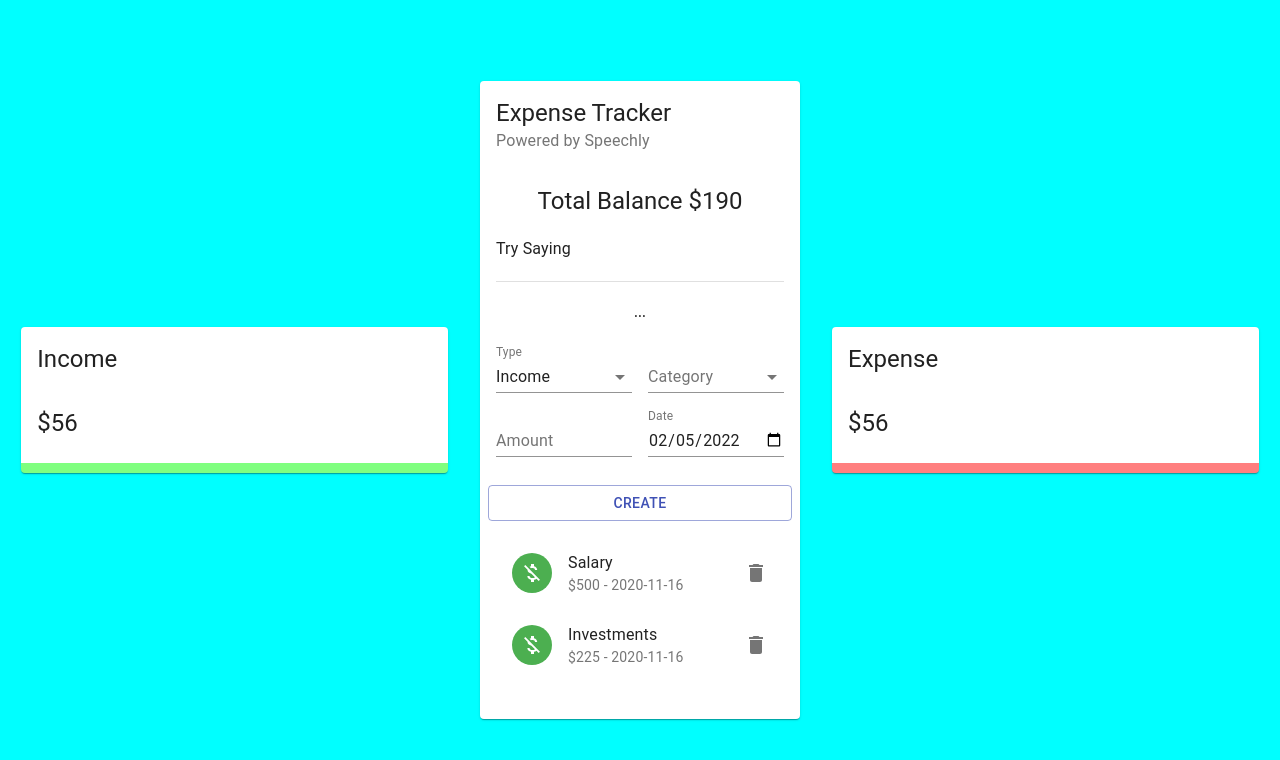
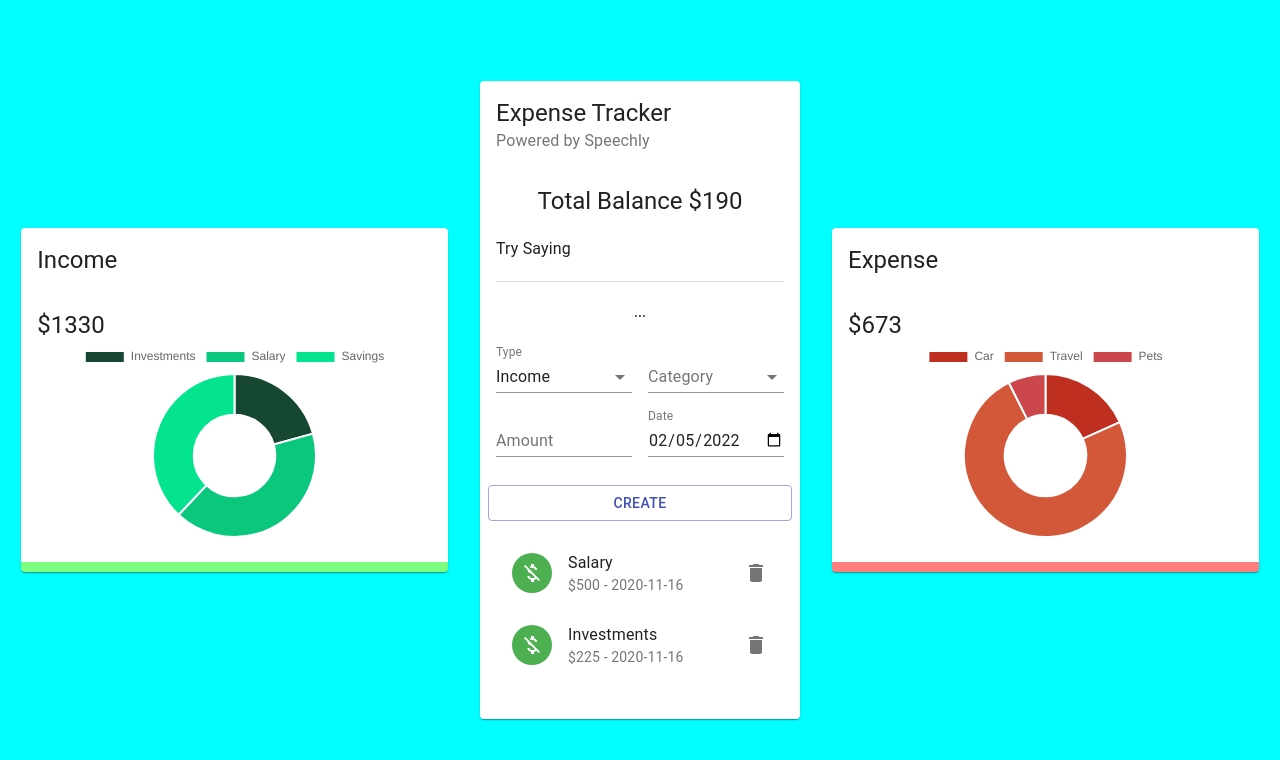
Before and after one commit to ngodingbentar/expense_tracker_reactjs, a React (Create React App) app: page / in a window 1280 px wide. Shown: the top 760 px of the page. Built offline with nearby package versions, Linux system fonts and the light colour scheme.

Commit message:
update chartjs version & implement chart

```diff
--- a/package.json
+++ b/package.json
@@ -11,9 +11,9 @@
     "@testing-library/jest-dom": "^5.16.2",
     "@testing-library/react": "^12.1.2",
     "@testing-library/user-event": "^13.5.0",
-    "chart.js": "^3.7.0",
+    "chart.js": "^2.9.4",
     "react": "^16.12.0",
-    "react-chartjs-2": "^4.0.1",
+    "react-chartjs-2": "^2.11.1",
     "react-dom": "^16.12.0",
     "react-scripts": "5.0.0",
     "uuid": "^8.3.2",
--- a/src/components/Details/Details.jsx
+++ b/src/components/Details/Details.jsx
@@ -3,18 +3,18 @@
 import { Doughnut } from 'react-chartjs-2';
 
 import useStyles from './styles';
-// import useTransactions from '../../useTransactions';
+import useTransactions from '../../useTransactions';
 
 const Details = ({title}) => {
-  // const { total, chartData } = useTransactions(title);
+  const { total, chartData } = useTransactions(title);
   const classes = useStyles();
 
   return (
     <Card className={title === 'Income' ? classes.income : classes.expense}>
       <CardHeader title={title} />
       <CardContent>
-        <Typography variant="h5">$56</Typography>
-        {/* <Doughnut data="DATA" /> */}
+        <Typography variant="h5">${total}</Typography>
+        <Doughnut data={chartData} />
       </CardContent>
     </Card>
   );
--- /dev/null
+++ b/src/useTransactions.js
@@ -0,0 +1,32 @@
+import { useContext } from 'react';
+import { ExpenseTrackerContext } from './context/context';
+
+import { incomeCategories, expenseCategories, resetCategories } from './constants/categories';
+
+const useTransactions = (title) => {
+  resetCategories();
+  const { transactions } = useContext(ExpenseTrackerContext);
+  const rightTransactions = transactions.filter((t) => t.type === title);
+  const total = rightTransactions.reduce((acc, currVal) => acc += currVal.amount, 0);
+  const categories = title === 'Income' ? incomeCategories : expenseCategories;
+
+  rightTransactions.forEach((t) => {
+    const category = categories.find((c) => c.type === t.category);
+
+    if (category) category.amount += t.amount;
+  });
+
+  const filteredCategories = categories.filter((sc) => sc.amount > 0);
+
+  const chartData = {
+    datasets: [{
+      data: filteredCategories.map((c) => c.amount),
+      backgroundColor: filteredCategories.map((c) => c.color),
+    }],
+    labels: filteredCategories.map((c) => c.type),
+  };
+
+  return { filteredCategories, total, chartData };
+};
+
+export default useTransactions;
```
Also changed, not shown: 1 other file (tests, documents, lock files or other folders).
